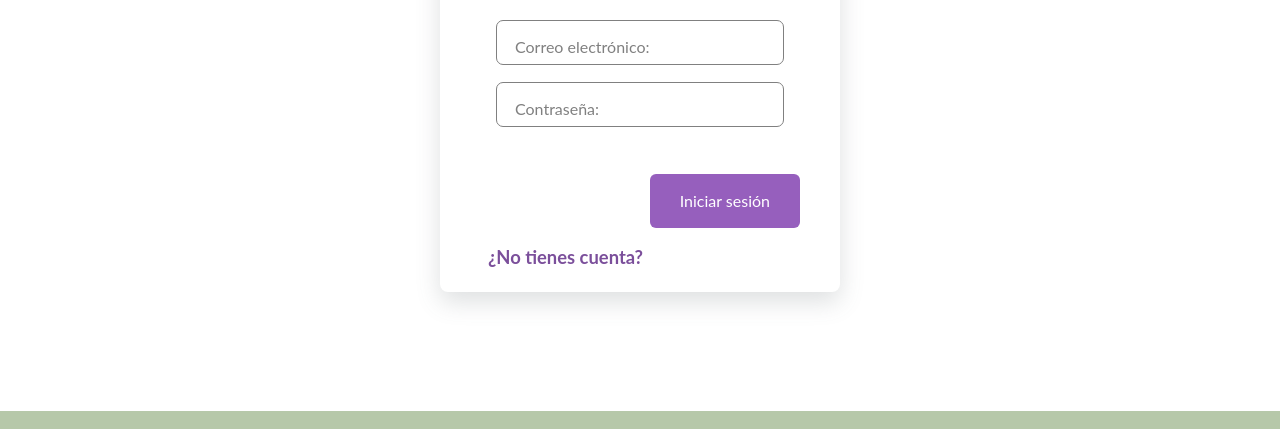
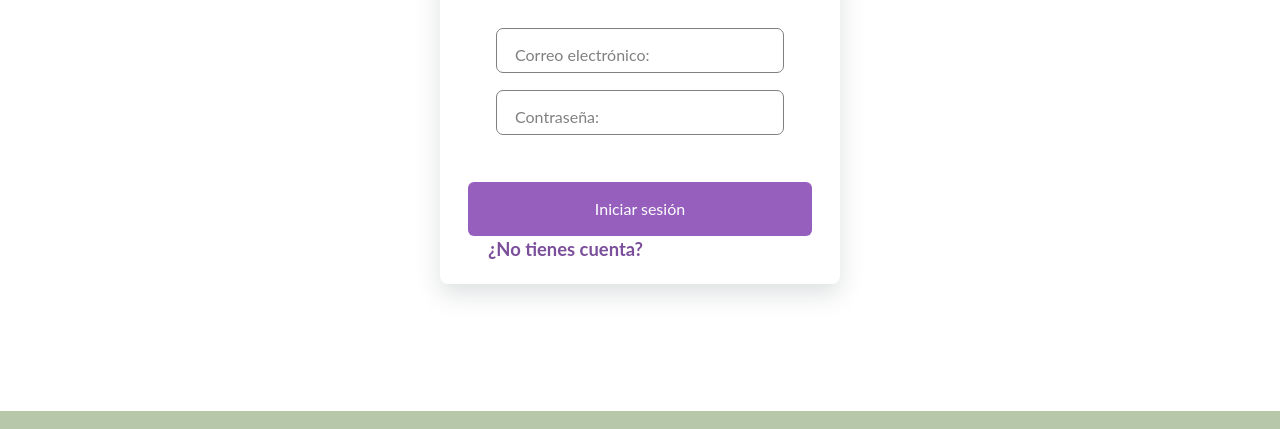
Before and after one commit to asursebap/asursebap.github.io, a plain HTML site: page login.html in a window 1280 px wide. Shown: the part 325-754 px from the top of the page. Drawn offline with nearby package versions, Linux system fonts and the light colour scheme.

Commit message:
Update login.html

```diff
--- a/login.html
+++ b/login.html
@@ -89,7 +89,7 @@
         <label for="" class="label">Contraseña:</label>
       </div>
        <div class="row">
-        <p id="parrafo1"><input type="submit" class="submitBtn" href="index.html" id="boton" value="Iniciar sesión"></p>
+        <input type="submit" class="submitBtn" href="index.html" id="boton" value="Iniciar sesión">
         <div class="nav-item">
               <a class="nav-link" href="registro.html">¿No tienes cuenta?</a>
             </div>
```
